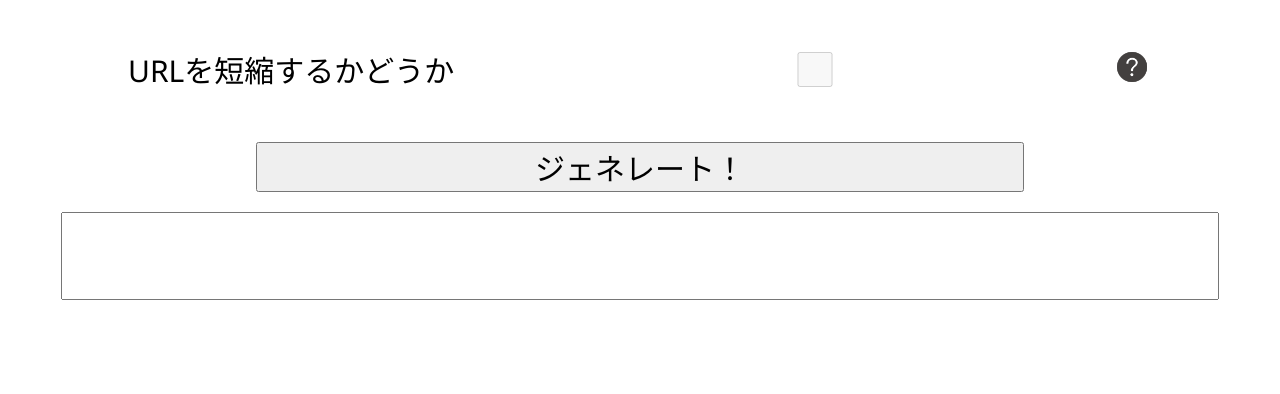
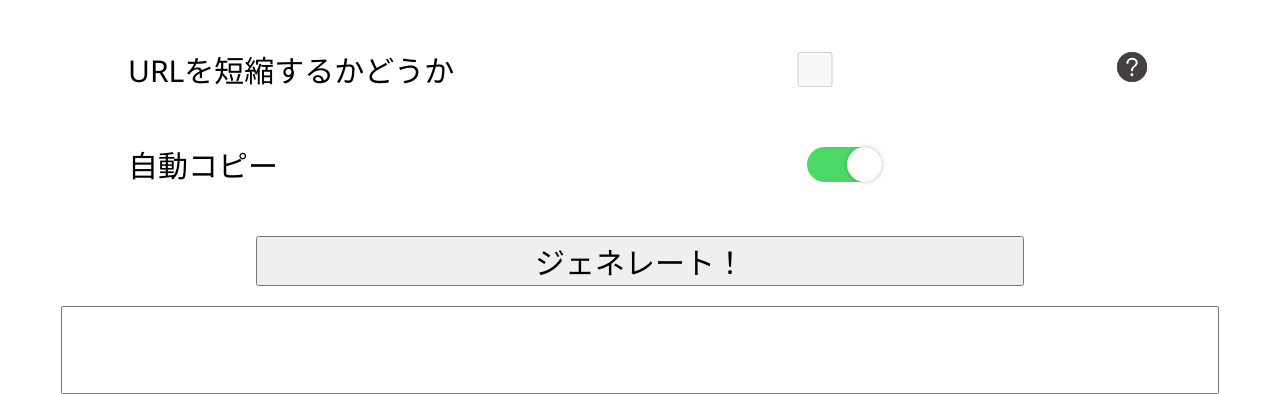
Before and after one commit to TORO-Server/marumasign-cmd-generator, a plain HTML site: page index.html in a window 1280 px wide. Shown: the part 658-1052 px from the top of the page. Before the commit the page ends 958 px from the top, so only its background shows below. Drawn offline with Linux system fonts and the light colour scheme.

Commit message:
Add files via upload

```diff
--- a/index.html
+++ b/index.html
@@ -64,6 +64,15 @@
                     <a onclick="shorturlmsg()"><img src="question.png"></a>
                 </label>
             </div>
+            <div class="box">
+                <label>
+                    <p class="form">自動コピー</p>
+                    <div class="toggle_button">
+                        <input id="autocopy" class="toggle_input" type='checkbox' checked="checked">
+                        <label for="toggle" class="toggle_label">
+                    </div>
+                </label>
+            </div>
             <div class="run">
                 <input type="submit" value="ジェネレート！" onclick="gencmd()">
             </div>
--- a/script.js
+++ b/script.js
@@ -35,4 +35,9 @@ async function gencmd() {
 
     // HTMLに 生成した give コマンドを表示
     document.getElementById("generate").value = command;
+
+    //自動コピー
+    if(document.getElementById("autocopy").checked){
+        navigator.clipboard.writeText(command);
+    }
 }
--- a/style.css
+++ b/style.css
@@ -91,3 +91,59 @@ textarea{
     font-size: 30px;
     font-family: 'Segoe UI', Tahoma, Geneva, Verdana, sans-serif;
 }
+
+.settings{
+    display: flex;
+}
+
+
+.toggle_input {
+    position: absolute;
+    left: 0;
+    top: 0;
+    width: 100%;
+    height: 100%;
+    z-index: 5;
+    opacity: 0;
+    cursor: pointer;
+  }
+
+  .toggle_label {
+    width: 75px;
+    height: 35px;
+    background: #ccc;
+    position: relative;
+    display: inline-block;
+    border-radius: 40px;
+    transition: 0.4s;
+    box-sizing: border-box;
+  }
+
+  .toggle_label:after {
+    content: "";
+    position: absolute;
+    width: 35px;
+    height: 35px;
+    border-radius: 100%;
+    left: 0;
+    top: 0;
+    z-index: 2;
+    background: #fff;
+    box-shadow: 0 0 5px rgba(0, 0, 0, 0.2);
+    transition: 0.4s;
+  }
+
+  .toggle_input:checked + .toggle_label {
+    background-color: #4BD865;
+  }
+
+  .toggle_input:checked + .toggle_label:after {
+    left: 40px;
+  }
+
+  .toggle_button {
+    position: relative;
+    width: 75px;
+    height: 35px;
+    margin: auto;
+  }
--- a/utils.js
+++ b/utils.js
@@ -49,7 +49,7 @@ async function getShortURL(url) {
     if (shorturl) return shorturl
 
     // https://is.gd/ の URL短縮APIを利用して 短縮URLを生成
-    json = await get(`https://is.gd/create.php?format=json&url=${encodeURIComponent(url)}`);
+    json = await get(`https://xgd.io/V1/shorten?url=${encodeURIComponent(url)}&key=8d31d02ef6d26a2aa8582bb3a1b65ed4`);
     // 送られてきた json に shorturl があるかどうか チェック
 
     // shorturl の値を置き換える
@@ -70,4 +70,5 @@ async function getShortURL(url) {
         console.error("URLを短縮できませんでした");
         return url
     }
+
 }
```
